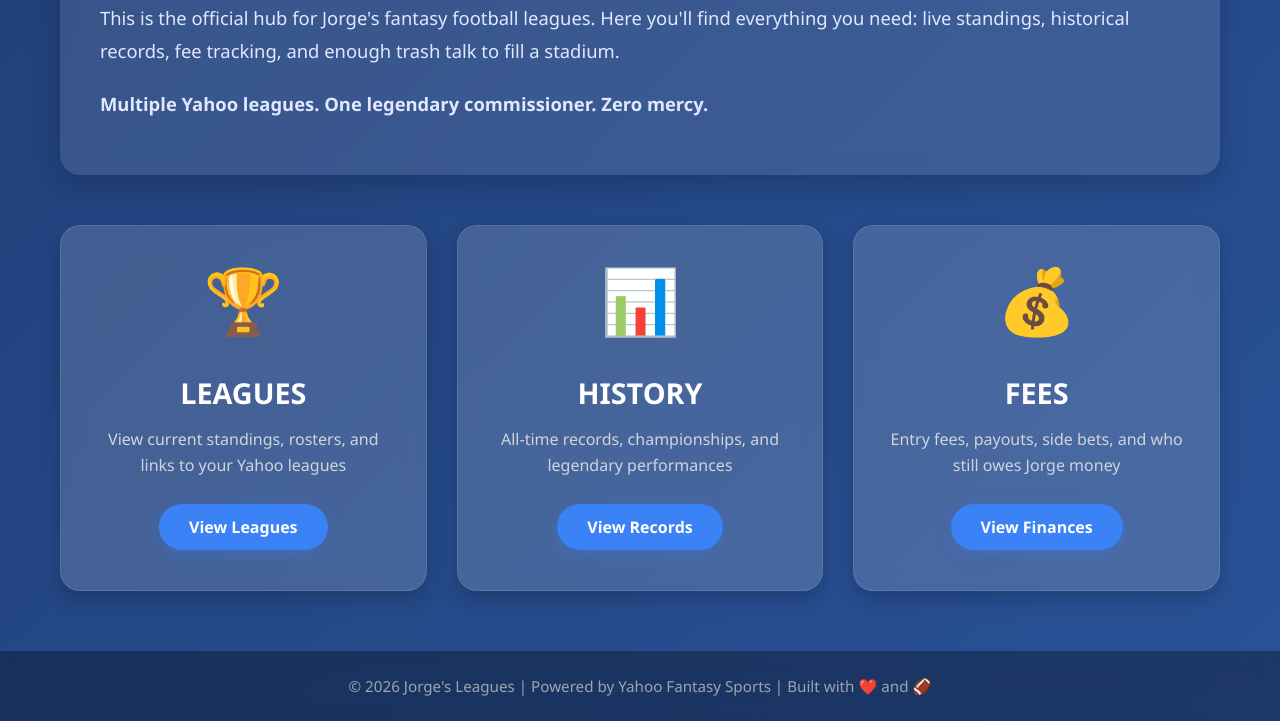
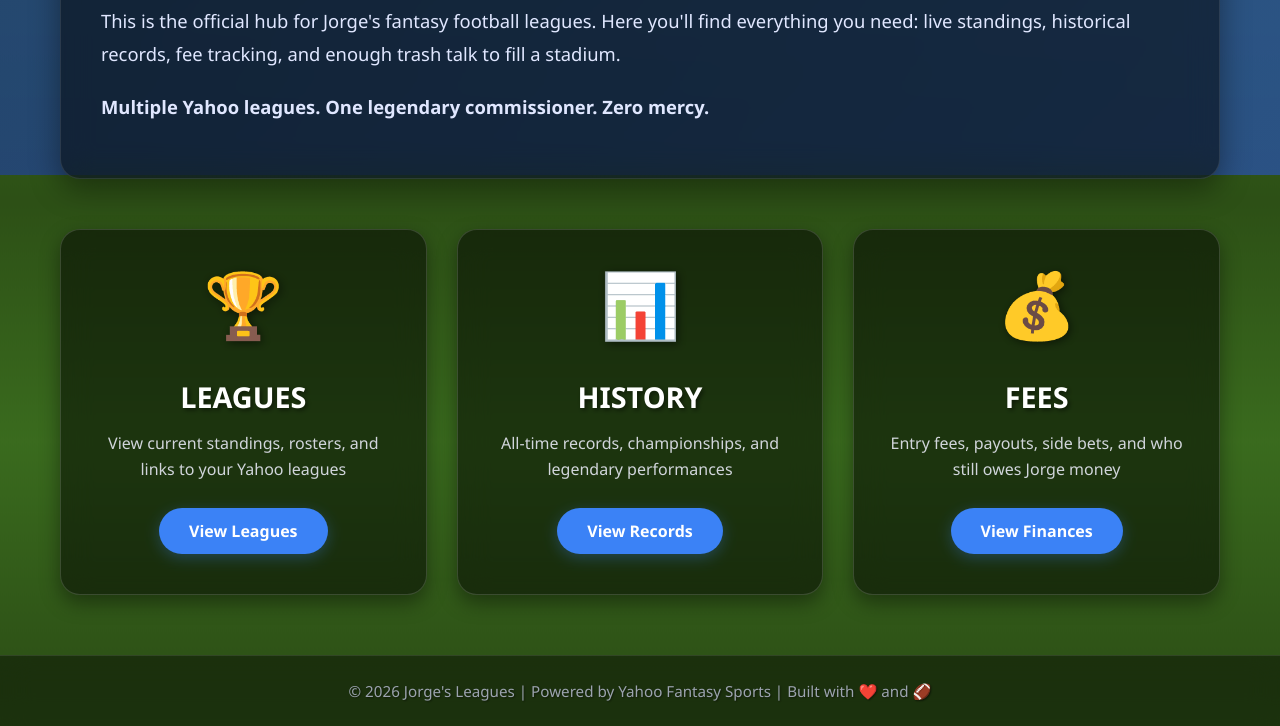
Before and after one commit to jorgem31/fantasy-football-leagues, a website: page public/index.html in a window 1280 px wide. Shown: the part 625-1351 px from the top of the page. Drawn offline with Linux system fonts and the light colour scheme.

Commit message:
Add animated football field background with moving yard markers

```diff
--- a/public/index.html
+++ b/public/index.html
@@ -10,21 +10,80 @@
             padding: 0;
             box-sizing: border-box;
         }
+
         body {
             font-family: 'Segoe UI', Tahoma, Geneva, Verdana, sans-serif;
-            background: linear-gradient(135deg, #1e3c72 0%, #2a5298 100%);
             color: #fff;
             min-height: 100vh;
             display: flex;
             flex-direction: column;
+            position: relative;
+            overflow-x: hidden;
+        }
+
+        /* Football Field Background */
+        body::before {
+            content: '';
+            position: fixed;
+            top: 0;
+            left: 0;
+            width: 100%;
+            height: 300%;
+            background:
+                linear-gradient(to bottom,
+                    #2d5016 0%,
+                    #3a6b1e 10%,
+                    #2d5016 20%,
+                    #3a6b1e 30%,
+                    #2d5016 40%,
+                    #3a6b1e 50%,
+                    #2d5016 60%,
+                    #3a6b1e 70%,
+                    #2d5016 80%,
+                    #3a6b1e 90%,
+                    #2d5016 100%
+                ),
+                repeating-linear-gradient(
+                    to bottom,
+                    transparent 0,
+                    transparent 48px,
+                    rgba(255, 255, 255, 0.4) 48px,
+                    rgba(255, 255, 255, 0.4) 52px,
+                    transparent 52px,
+                    transparent 100px
+                );
+            animation: moveField 60s linear infinite;
+            z-index: -2;
+        }
+
+        /* Yard numbers overlay */
+        body::after {
+            content: '';
+            position: fixed;
+            top: 0;
+            left: 0;
+            width: 100%;
+            height: 100%;
+            background: linear-gradient(135deg, rgba(30, 60, 114, 0.85) 0%, rgba(42, 82, 152, 0.85) 100%);
+            z-index: -1;
+        }
+
+        @keyframes moveField {
+            0% {
+                transform: translateY(0);
+            }
+            100% {
+                transform: translateY(-66.666%);
+            }
         }
 
         /* Navigation Header */
         nav {
-            background: rgba(0, 0, 0, 0.3);
+            background: rgba(0, 0, 0, 0.4);
             padding: 1rem 2rem;
-            backdrop-filter: blur(10px);
-            box-shadow: 0 2px 10px rgba(0,0,0,0.2);
+            backdrop-filter: blur(15px);
+            box-shadow: 0 2px 10px rgba(0,0,0,0.3);
+            border-bottom: 2px solid rgba(255,255,255,0.1);
         }
         .nav-brand {
             font-size: 1.5rem;
@@ -34,6 +93,7 @@
             display: inline-flex;
             align-items: center;
             gap: 10px;
+            text-shadow: 2px 2px 4px rgba(0,0,0,0.5);
         }
         .nav-brand:hover {
             color: #7c3aed;
@@ -49,14 +109,14 @@
         header h1 {
             font-size: 3.5rem;
             margin-bottom: 10px;
-            text-shadow: 3px 3px 6px rgba(0, 0, 0, 0.5);
+            text-shadow: 3px 3px 8px rgba(0, 0, 0, 0.8);
             animation: slideIn 1s ease;
         }
         .tagline {
             font-size: 1.3rem;
             font-style: italic;
             color: #a0d2f0;
-            text-shadow: 2px 2px 4px rgba(0, 0, 0, 0.5);
+            text-shadow: 2px 2px 6px rgba(0, 0, 0, 0.8);
         }
 
         /* Login Button */
@@ -98,18 +158,20 @@
 
         /* Welcome Section */
         .welcome-section {
-            background: rgba(255, 255, 255, 0.1);
-            backdrop-filter: blur(10px);
+            background: rgba(0, 0, 0, 0.5);
+            backdrop-filter: blur(15px);
             border-radius: 20px;
             padding: 40px;
             margin-bottom: 50px;
-            box-shadow: 0 10px 30px rgba(0,0,0,0.2);
+            box-shadow: 0 10px 30px rgba(0,0,0,0.4);
             animation: fadeIn 1s ease 0.3s both;
+            border: 1px solid rgba(255,255,255,0.1);
         }
         .welcome-section h2 {
             font-size: 2.5rem;
             margin-bottom: 20px;
             color: #fff;
+            text-shadow: 2px 2px 4px rgba(0,0,0,0.5);
         }
         .welcome-section p {
             font-size: 1.15rem;
@@ -132,14 +194,14 @@
             margin-top: 40px;
         }
         .card {
-            background: rgba(255, 255, 255, 0.15);
-            backdrop-filter: blur(10px);
+            background: rgba(0, 0, 0, 0.5);
+            backdrop-filter: blur(15px);
             border-radius: 20px;
             padding: 40px 30px;
             text-align: center;
-            box-shadow: 0 8px 20px rgba(0,0,0,0.2);
+            box-shadow: 0 8px 20px rgba(0,0,0,0.4);
             transition: all 0.3s ease;
-            border: 1px solid rgba(255,255,255,0.1);
+            border: 1px solid rgba(255,255,255,0.15);
             animation: fadeInUp 0.6s ease both;
         }
         .card:nth-child(1) { animation-delay: 0.1s; }
@@ -148,18 +210,21 @@
 
         .card:hover {
             transform: translateY(-10px) scale(1.02);
-            box-shadow: 0 15px 40px rgba(0,0,0,0.4);
-            background: rgba(255, 255, 255, 0.2);
+            box-shadow: 0 15px 40px rgba(0,0,0,0.6);
+            background: rgba(0, 0, 0, 0.7);
+            border-color: rgba(255,255,255,0.25);
         }
         .card-icon {
             font-size: 4rem;
             margin-bottom: 20px;
             animation: bounce 2s infinite;
+            filter: drop-shadow(2px 2px 4px rgba(0,0,0,0.5));
         }
         .card h3 {
             font-size: 1.8rem;
             margin-bottom: 15px;
             color: #fff;
+            text-shadow: 2px 2px 4px rgba(0,0,0,0.5);
         }
         .card p {
             color: #d1d5db;
@@ -189,15 +254,17 @@
 
         /* Footer */
         footer {
-            background: rgba(0, 0, 0, 0.3);
+            background: rgba(0, 0, 0, 0.4);
             padding: 25px 20px;
             text-align: center;
             margin-top: auto;
-            backdrop-filter: blur(10px);
+            backdrop-filter: blur(15px);
+            border-top: 1px solid rgba(255,255,255,0.1);
         }
         footer p {
             color: #9ca3af;
             font-size: 0.95rem;
+            text-shadow: 1px 1px 2px rgba(0,0,0,0.5);
         }
 
         /* Animations */
```
